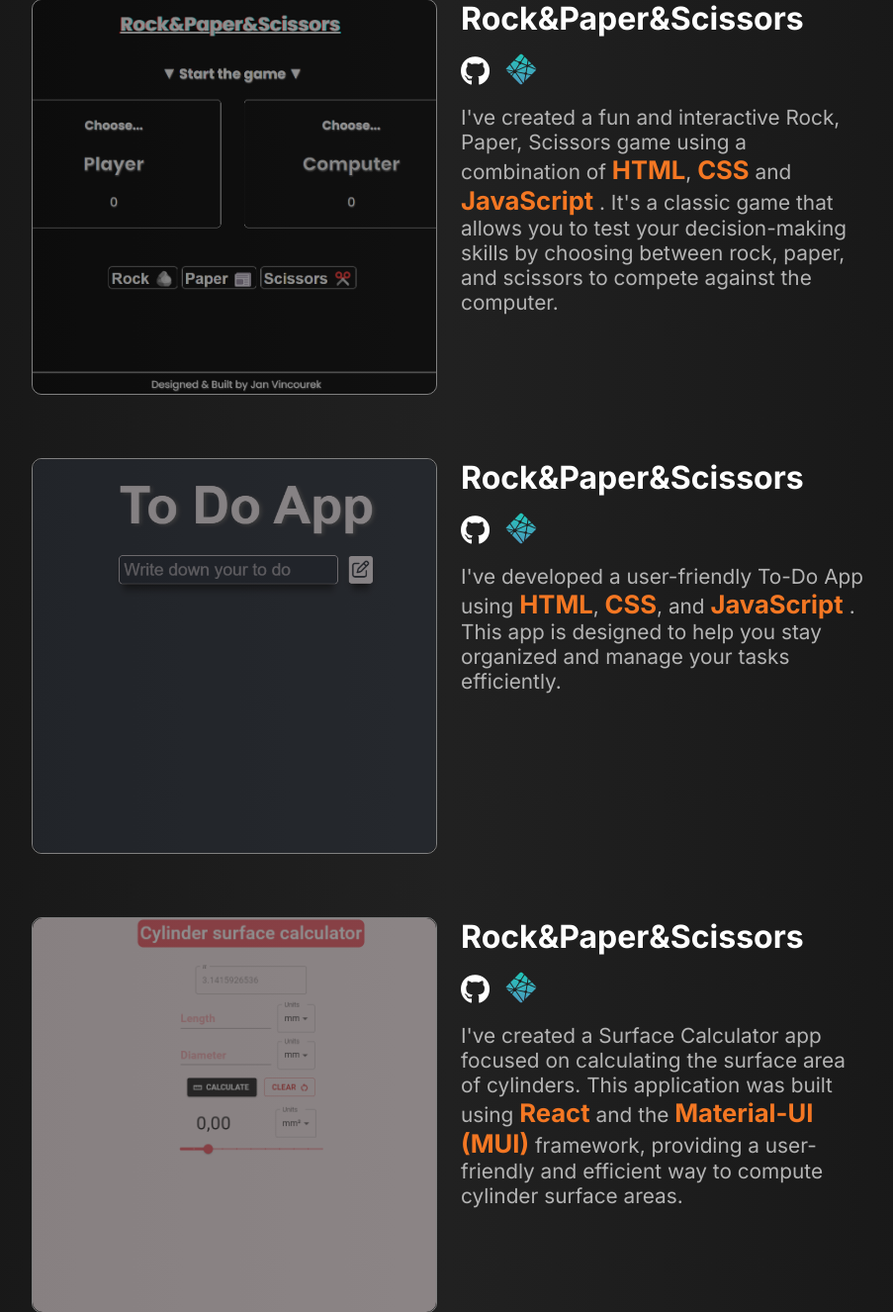
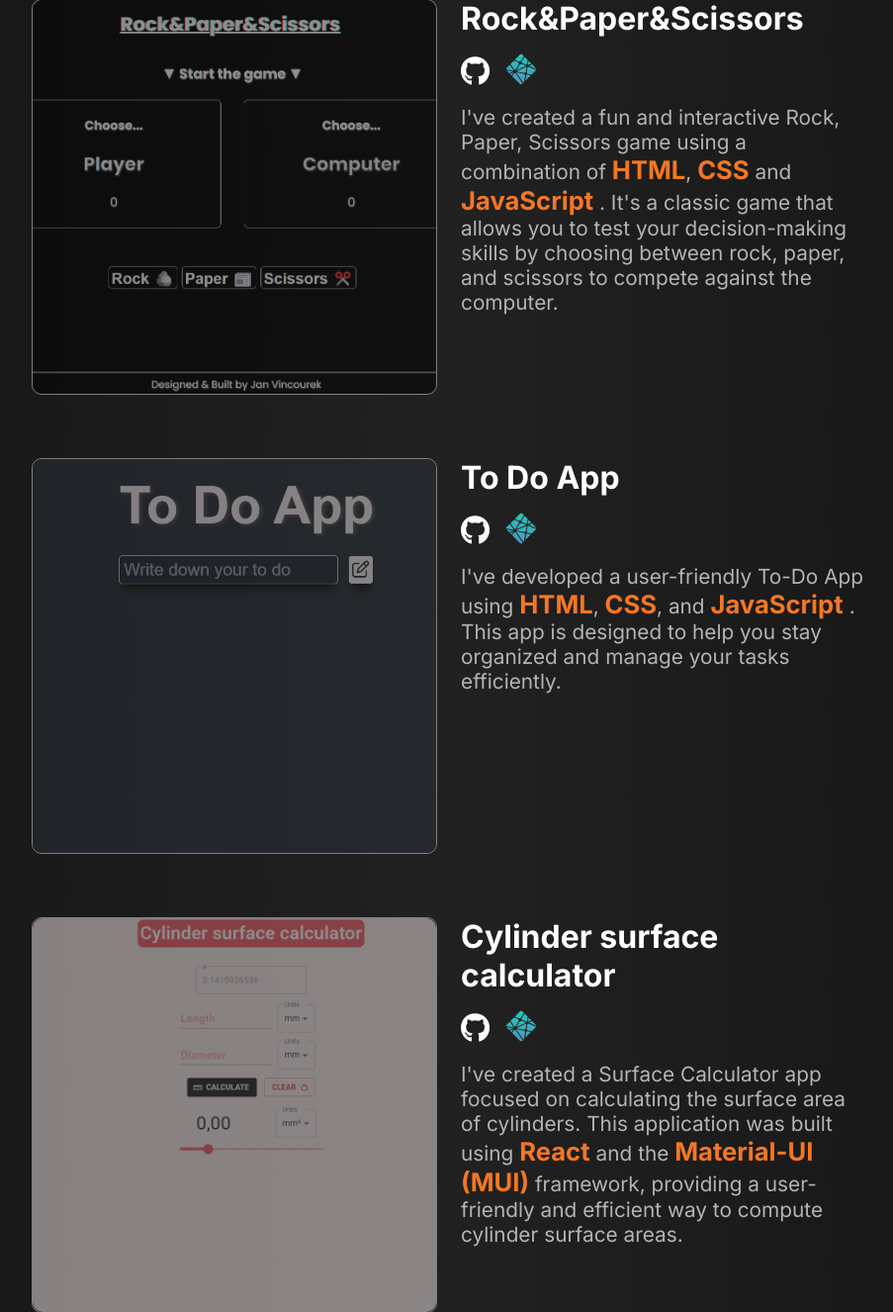
Before and after one commit to Vincasmen/Portfolio_3, a PHP site: page / in a window 1280 px wide. Shown: the part 956-2282 px from the top of the page at 99% size, without its empty margins (186-1089 px from the left). Run offline with PHP 8.4, Linux system fonts and the light colour scheme; some libraries are stand-ins or nearby versions.

Commit message:
Chnage projects names and margin in form section

```diff
--- a/Index.html
+++ b/Index.html
@@ -158,7 +158,7 @@
         </div>
         <div class="projects-info-link-div">
           <div class="projects-heading-div">
-            <h2 class="projects-heading">Rock&Paper&Scissors</h2>
+            <h2 class="projects-heading">To Do App</h2>
           </div>
           <div class="projects-links-div">
             <a
@@ -208,7 +208,7 @@
         </div>
         <div class="projects-info-link-div">
           <div class="projects-heading-div">
-            <h2 class="projects-heading">Rock&Paper&Scissors</h2>
+            <h2 class="projects-heading">Cylinder surface calculator</h2>
           </div>
           <div class="projects-links-div">
             <a
@@ -241,7 +241,7 @@
           </div>
         </div>
       </div>
-      <!-- !--------Rock&Paper&Scissors--------- -->
+      <!-- !--------ENGETO project--------- -->
 
       <div class="card-div">
         <div class="projects-img-div">
--- a/index.css
+++ b/index.css
@@ -316,7 +316,7 @@ li a:hover {
   height: 40rem;
   gap: 1rem;
   color: var(--main-font-color);
-  margin: 3rem 0rem 0rem 0rem;
+  margin: 3rem 1rem 0rem 1rem;
 }
 .form-heading {
   font-weight: bold;
```
